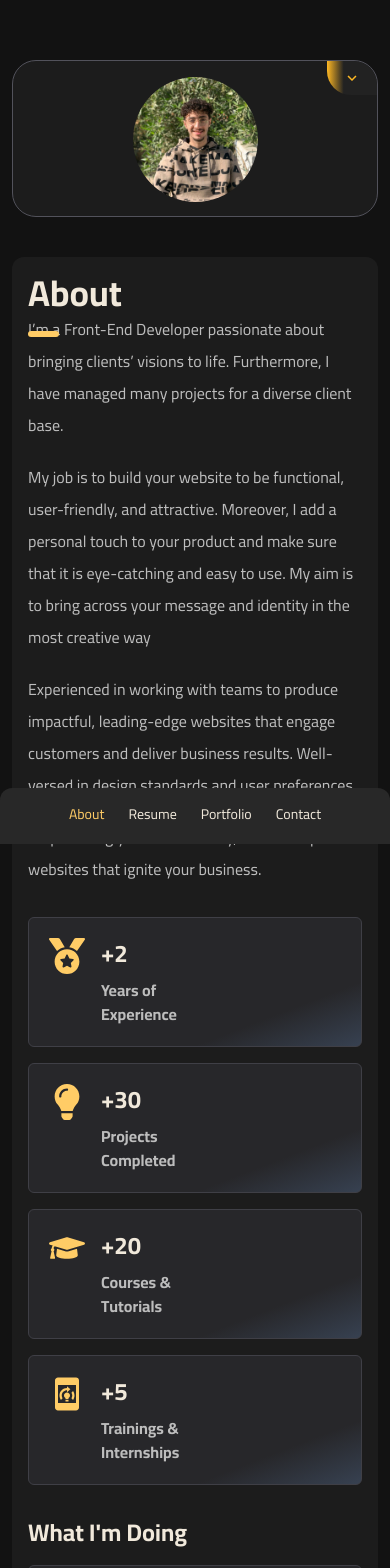
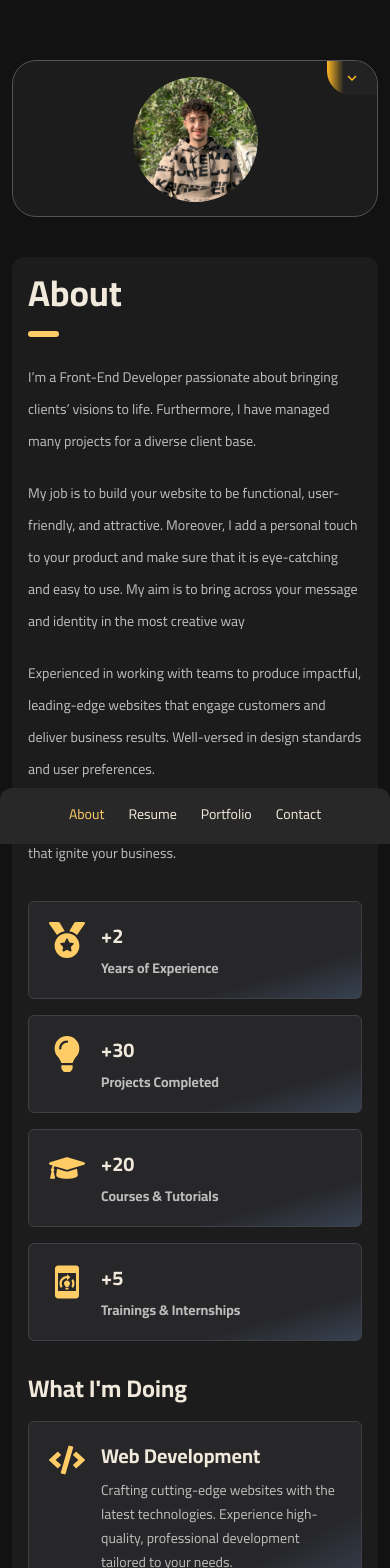
Before and after one commit to Mohamed-Elbehery/portfolio, a Next.js app: page / in a window 390 px wide. Shown: the top 1568 px of the page. Built offline with nearby package versions, Linux system fonts and the light colour scheme.

Commit message:
fix accessibility issues, performance, and responsive

```diff
--- a/app/globals.css
+++ b/app/globals.css
@@ -12,6 +12,10 @@
 
 .link {
   @apply text-sm hover:text-gold transition;
+}
+
+html {
+  user-select: none;
 }
 
 body {
@@ -49,7 +53,7 @@ main aside .social-icons {
   }
 
   main aside {
-    @apply w-[950px] mx-auto px-6 overflow-hidden h-[330px];
+    @apply w-[950px] mx-auto px-6 overflow-hidden h-[350px];
   }
 
   main aside hr {
@@ -94,7 +98,7 @@ main aside .social-icons {
 
 @media screen and (max-width: 767px) {
   main aside {
-    @apply w-[520px] mx-auto h-[418px];
+    @apply w-[520px] mx-auto h-[438px];
   }
 }
 
@@ -118,7 +122,7 @@ main aside .social-icons {
 
 @media screen and (max-width: 440px) {
   main aside {
-    @apply h-[506px];
+    @apply h-[526px];
   }
 
   main aside .main-info {
@@ -153,7 +157,7 @@ main aside .social-icons {
 
 @media screen and (max-width: 415px) {
   main aside {
-    @apply h-[582px];
+    @apply h-[602px];
   }
 }
 
@@ -217,7 +221,7 @@ main section .component {
   @apply absolute inset-0 opacity-0 transition-all duration-300 text-wheat rounded-xl p-8 py-4 min-h-[515px] ease-out;
 }
 
-main section .component > h1 {
+main section .component > h2 {
   @apply mb-12;
 }
 
@@ -256,3 +260,13 @@ main section .active-component {
     @apply px-4;
   }
 }
+
+/*TODO Keyframes */
+@keyframes fadeIn {
+  0% {
+    opacity: 0;
+  }
+  100% {
+    opacity: 1;
+  }
+}
--- a/components/Sidebar.tsx
+++ b/components/Sidebar.tsx
@@ -12,7 +12,7 @@ const Sidebar = () => {
   const [isClicked, setIsClicked] = useState(false);
 
   return (
-    <aside className={`${!isClicked && "max-[1250px]:h-[157px]"}`}>
+    <aside className={`${!isClicked ? "max-[1250px]:h-[157px]" : ""}`}>
       <button
         id="show-contacts"
         onClick={() => setIsClicked(!isClicked)}
--- a/components/sections/About.tsx
+++ b/components/sections/About.tsx
@@ -14,7 +14,7 @@ const About = ({ searchParams }: SearchParamsProps) => {
     >
       <SectionTitle title="About" />
 
-      <div className="descs text-grey space-y-5 sm:text-lg leading-8 mb-8">
+      <div className="descs text-grey space-y-5 text-sm sm:text-base leading-8 mb-8">
         <p>
           I’m a Front-End Developer passionate about bringing clients’ visions
           to life. Furthermore, I have managed many projects for a diverse
@@ -51,8 +51,8 @@ const About = ({ searchParams }: SearchParamsProps) => {
             <div>{<exp.icon className="text-light-gold text-4xl" />}</div>
             {/* Content */}
             <div className="flex flex-col gap-y-2">
-              <span className="text-2xl font-bold text-wheat">+{exp.num}</span>
-              <span className="font-bold w-20">{exp.title}</span>
+              <h5 className="text-xl font-bold text-wheat">+{exp.num}</h5>
+              <p className="font-bold text-sm w-full sm:w-20">{exp.title}</p>
             </div>
           </div>
         ))}
@@ -72,10 +72,10 @@ const About = ({ searchParams }: SearchParamsProps) => {
               <div>{<service.icon className="text-light-gold text-4xl" />}</div>
               {/* Content */}
               <div className="flex flex-col gap-y-2">
-                <h5 className="text-2xl font-bold text-wheat">
+                <h5 className="text-xl font-bold text-wheat">
                   {service.title}
                 </h5>
-                <p>{service.description}</p>
+                <p className="text-sm leading-6">{service.description}</p>
               </div>
             </div>
           ))}
--- a/components/sections/Contact.tsx
+++ b/components/sections/Contact.tsx
@@ -7,7 +7,7 @@ const Contact = ({ searchParams }: SearchParamsProps) => {
       className={`component${
         searchParams?.activeLink?.toLowerCase() === "contact"
           ? " active-component"
-          : ""
+          : " !h-0 !overflow-hidden"
       }`}
     >
       <SectionTitle title="Contact" />
--- a/components/sections/Portfolio.tsx
+++ b/components/sections/Portfolio.tsx
@@ -7,7 +7,7 @@ const Portfolio = ({ searchParams }: SearchParamsProps) => {
       className={`component${
         searchParams?.activeLink?.toLowerCase() === "portfolio"
           ? " active-component"
-          : ""
+          : " !h-0 !overflow-hidden"
       }`}
     >
       <SectionTitle title="Portfolio" />
--- a/components/sections/Resume/Resume.tsx
+++ b/components/sections/Resume/Resume.tsx
@@ -14,7 +14,7 @@ const Resume = ({ searchParams }: SearchParamsProps) => {
     <article
       className={`component${searchParams?.activeLink?.toLowerCase() === "resume"
         ? " active-component"
-        : ""
+        : " !h-0 !overflow-hidden"
         }`}
     >
       <SectionTitle title="Resume" />
```
